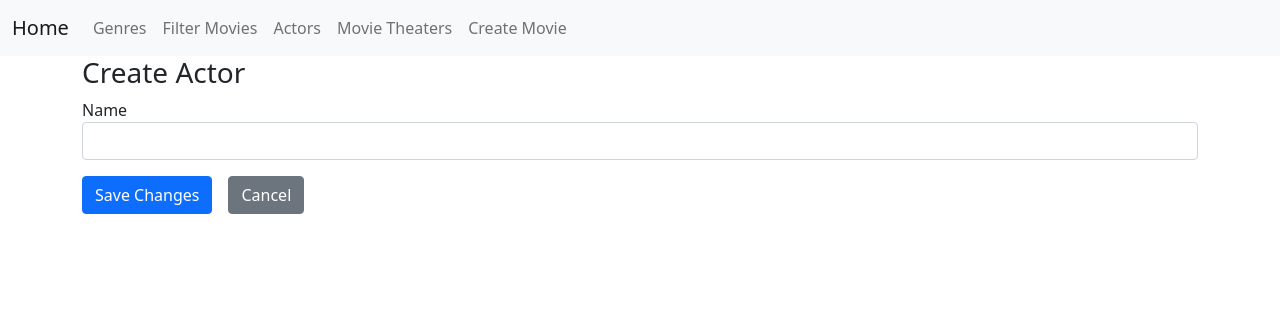
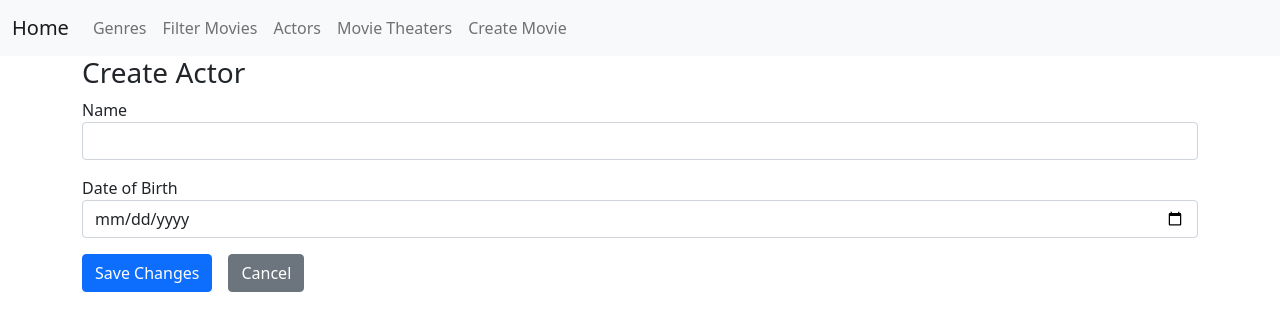
Before and after one commit to arifberisha1/Movies, a React (Create React App) app in the folder client/: page /actors/create in a window 1280 px wide. Shown: the top 330 px of the page. Built offline with nearby package versions, Linux system fonts and the light colour scheme.

Commit message:
Working with Dates

```diff
--- a/client/src/actors/ActorForm.tsx
+++ b/client/src/actors/ActorForm.tsx
@@ -3,13 +3,15 @@ import TextField from "../forms/TextField";
 import Button from "../utils/Button";
 import {actorCreationDTO} from "./actors.model";
 import * as Yup from 'yup'
+import DateField from "../forms/DateField";
 
 export default function ActorForm(props: actorFormProps) {
     return (
         <Formik initialValues={props.model}
                 onSubmit={props.onSubmit}
                 validationSchema={Yup.object({
-                    name: Yup.string().required('This field is required').firstLetterUppercase()
+                    name: Yup.string().required('This field is required').firstLetterUppercase(),
+                    dateOfBirth: Yup.date().nullable().required('This field is required')
                 })}
         >
 
@@ -18,6 +20,9 @@ export default function ActorForm(props: actorFormProps) {
                     <TextField
                         field={"name"}
                         displayName={"Name"}/>
+                    <DateField
+                        field={"dateOfBirth"}
+                        displayName={"Date of Birth"}/>
 
                     <Button disabled={formikProps.isSubmitting} type={"submit"} >Save Changes</Button>
                     <a href={"/actors"} className={"btn btn-secondary"} >Cancel</a>
--- /dev/null
+++ b/client/src/forms/DateField.tsx
@@ -0,0 +1,32 @@
+import {useFormikContext} from "formik";
+
+export default function DateField(props: dateFieldProps) {
+
+    const {values, validateForm, touched, errors} = useFormikContext<any>();
+
+    return (
+        <div className={"mb-3"}>
+            <label htmlFor={props.field}>{props.displayName}</label>
+
+            <input type={"date"} className={"form-control"}
+                   id={props.field}
+                   name={props.field}
+                   defaultValue={values[props.field]?.toLocaleDateString('en-CA')}
+                   onChange={e => {
+                       const date = new Date(e.currentTarget.value + 'T00:00:00');
+                       values[props.field] = date;
+                       validateForm();
+                   }}
+            />
+
+            {touched[props.field] && errors[props.field] ?
+                <div className={"text-danger"}>{errors[props.field]?.toString()}</div>:null}
+
+        </div>
+    )
+}
+
+interface dateFieldProps {
+    field: string;
+    displayName: string;
+}
```
